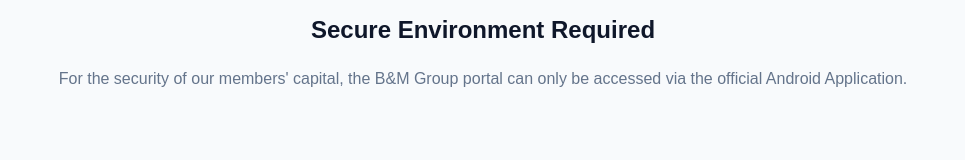
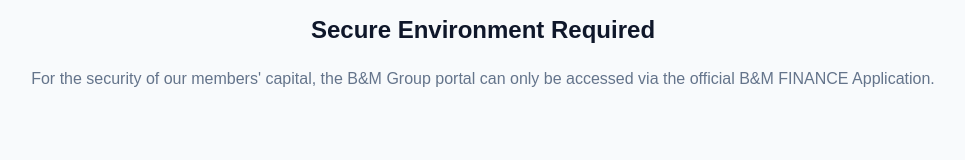
Before and after one commit to brayo-kowino/b-m_group, a plain HTML site: page admin.html in a window 1280 px wide. Shown: the part 418-578 px from the top of the page, without its empty margins (157-1122 px from the left). Drawn offline with nearby package versions, Linux system fonts and the light colour scheme; no server answers.

Commit message:
minor patches

```diff
--- a/admin.html
+++ b/admin.html
@@ -12,7 +12,7 @@
                 <div style="display:flex; flex-direction:column; align-items:center; justify-content:center; height:100vh; font-family:sans-serif; background-color:#f8fafc; color:#0f172a; text-align:center; padding:20px;">
                     <svg style="width:64px; height:64px; color:#ef4444; margin-bottom:20px;" fill="none" stroke="currentColor" viewBox="0 0 24 24"><path stroke-linecap="round" stroke-linejoin="round" stroke-width="2" d="M12 15v2m-6 4h12a2 2 0 002-2v-6a2 2 0 00-2-2H6a2 2 0 00-2 2v6a2 2 0 002 2zm10-10V7a4 4 0 00-8 0v4h8z"></path></svg>
                     <h1 style="font-size:24px; font-weight:bold; margin-bottom:10px;">Secure Environment Required</h1>
-                    <p style="color:#64748b; max-w:400px;">For the security of our members' capital, the B&M Group portal can only be accessed via the official Android Application.</p>
+                    <p style="color:#64748b; max-w:400px;">For the security of our members' capital, the B&M Group portal can only be accessed via the official B&M FINANCE Application.</p>
                 </div>
             `;
             throw new Error("Unauthorized browser access blocked by B&M Security Protocol.");
```
Also changed, not shown: login.html (+1 -1 lines), member.html (+1 -1 lines).
